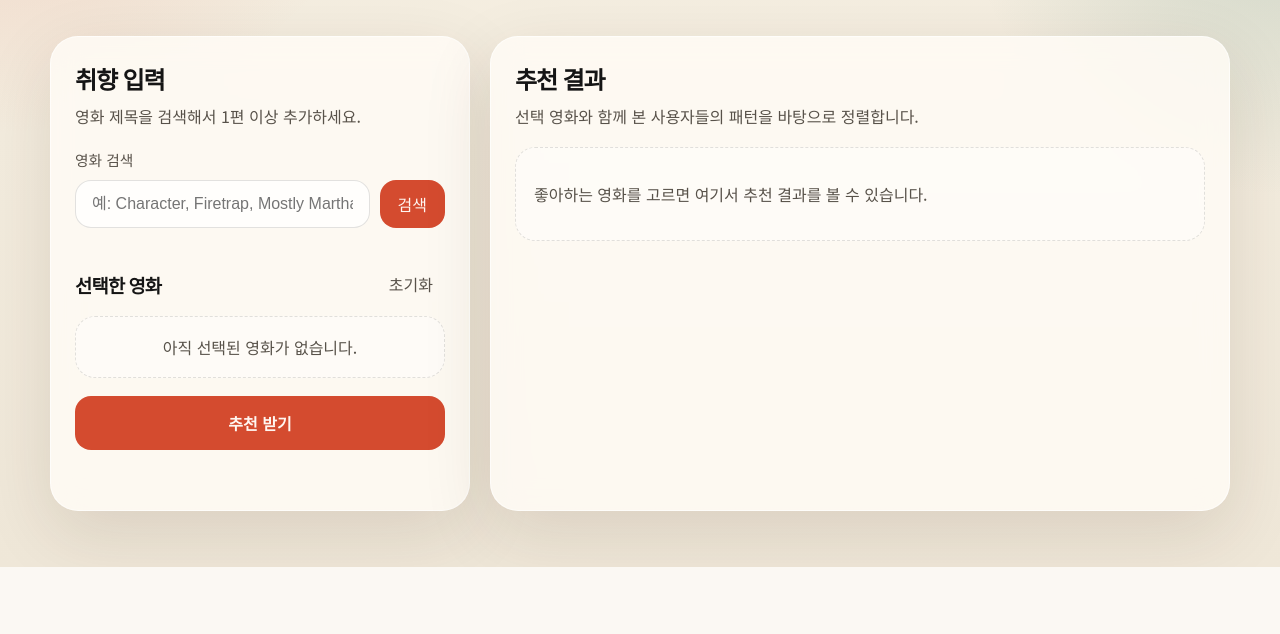
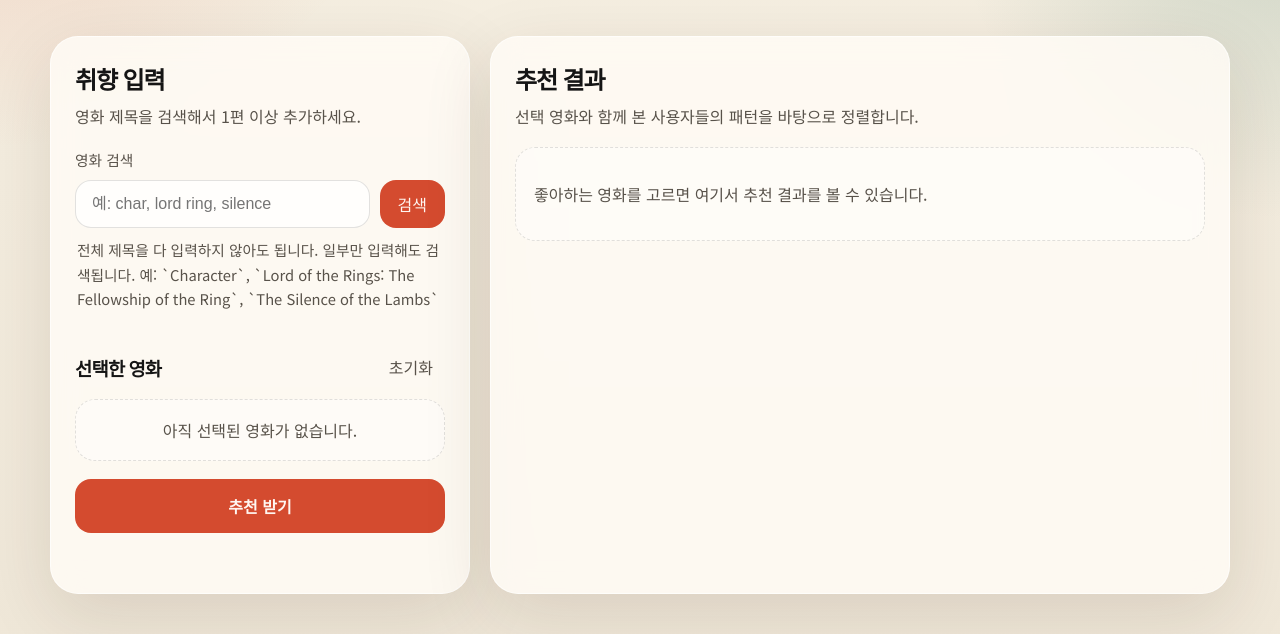
Before and after one commit to sig-yee/movie_recommendation, a Flask app: page / in a window 1280 px wide. Shown: the part 297-931 px from the top of the page. Before the commit the page ends 864 px from the top, so only its background shows below. Run offline with Flask 3, Linux system fonts and the light colour scheme.

Commit message:
Improve search input guidance

```diff
--- a/static/styles.css
+++ b/static/styles.css
@@ -175,6 +175,13 @@ button {
   margin-top: 14px;
 }
 
+.search-hint {
+  margin: 10px 2px 0;
+  color: var(--muted);
+  font-size: 0.92rem;
+  line-height: 1.65;
+}
+
 .result-item,
 .recommendation-card {
   background: var(--panel-strong);
--- a/templates/index.html
+++ b/templates/index.html
@@ -29,9 +29,18 @@
 
           <label class="search-label" for="search-input">영화 검색</label>
           <div class="search-box">
-            <input id="search-input" type="text" placeholder="예: Character, Firetrap, Mostly Martha">
+            <input
+              id="search-input"
+              type="text"
+              placeholder="예: char, lord ring, silence"
+            >
             <button id="search-button" type="button">검색</button>
           </div>
+          <p class="search-hint">
+            전체 제목을 다 입력하지 않아도 됩니다.
+            일부만 입력해도 검색됩니다.
+            예: `Character`, `Lord of the Rings: The Fellowship of the Ring`, `The Silence of the Lambs`
+          </p>
 
           <div id="search-results" class="search-results"></div>
 
```
